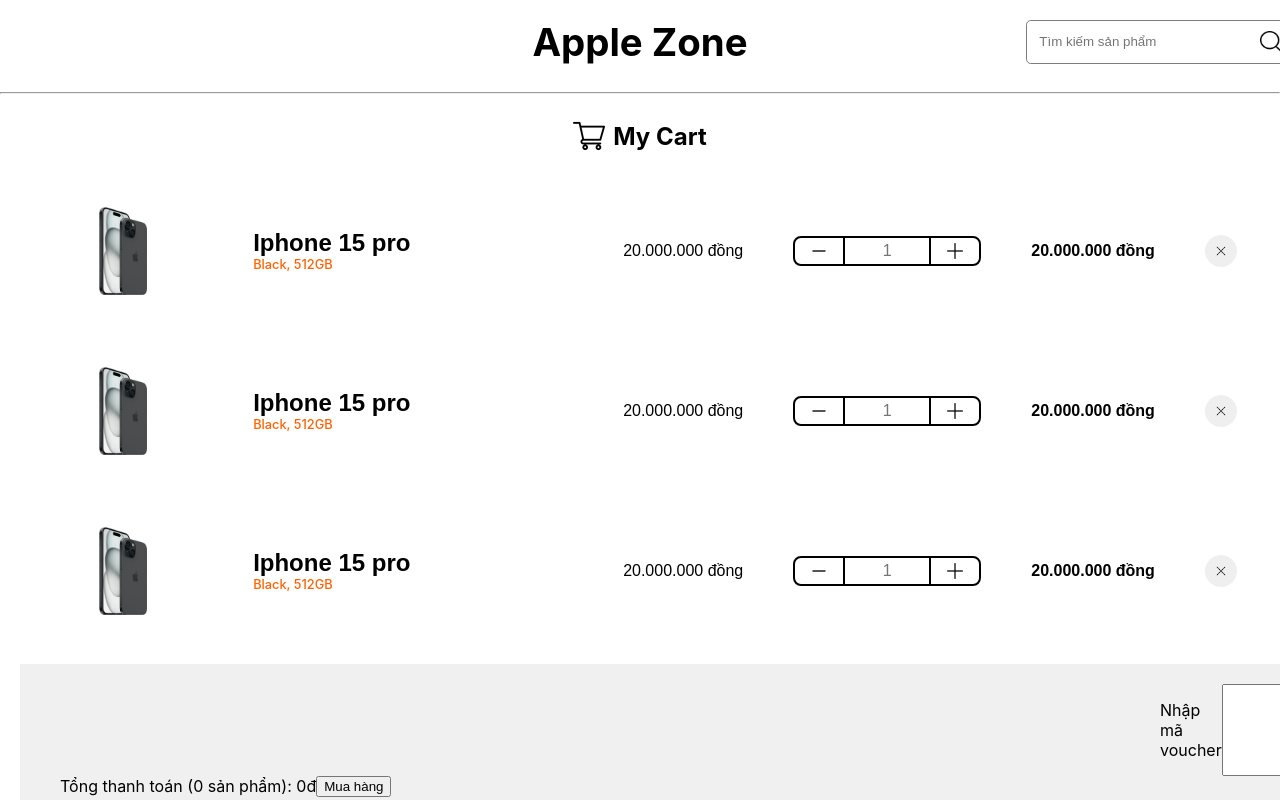
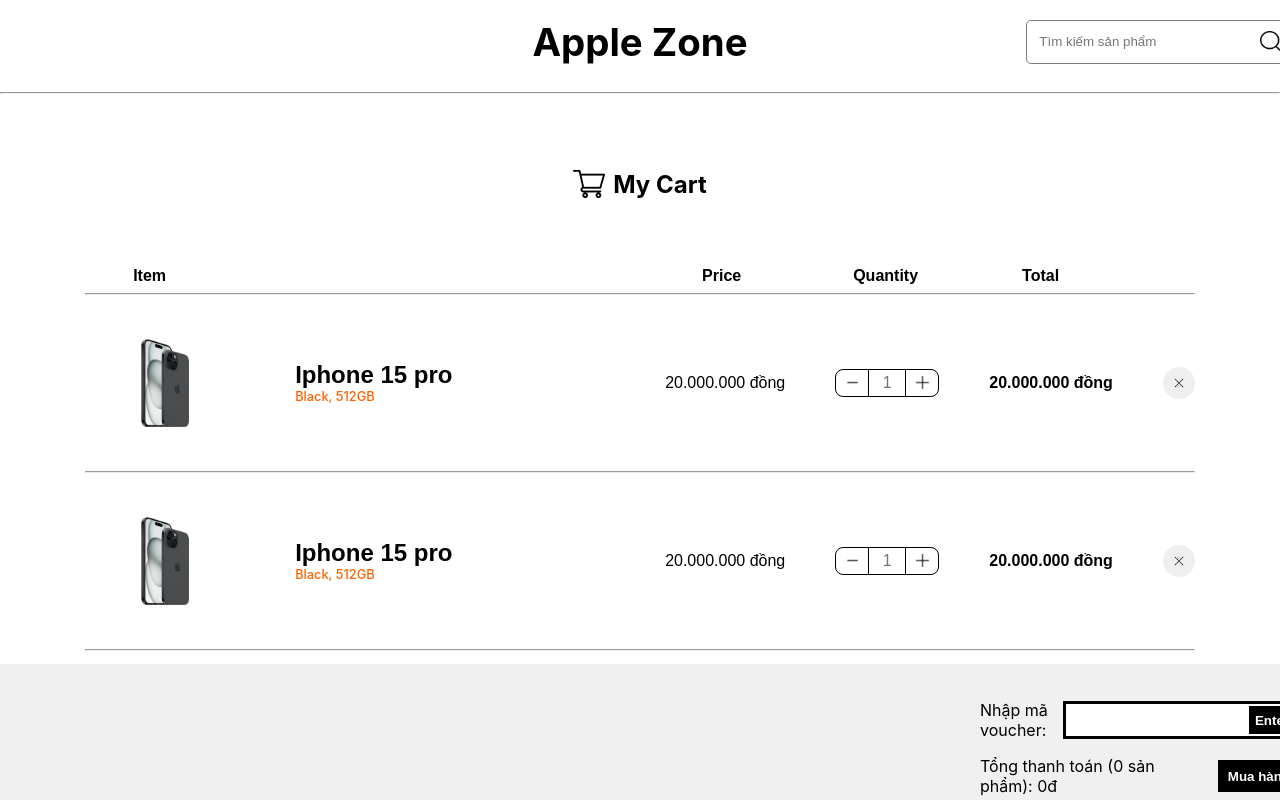
Before and after one commit to huybui76/AppleZone, a React (Create React App) app: page /Cart in a window 1280 px wide. Shown: the top 800 px of the page. Built offline with nearby package versions, Linux system fonts and the light colour scheme; a web font is replaced by a local one.

Commit message:
update cart page

```diff
--- a/src/components/CartItem/CartItem.css
+++ b/src/components/CartItem/CartItem.css
@@ -43,18 +43,18 @@
     display: flex;
     justify-content: center;
     align-items: center;
-    border: 2px solid #000000;
+    border: 1px solid #000000;
     border-radius: 0.5rem;
 
 }
 
 .quantity {
-    width: 5rem;
+    width: 2rem;
     height: 1.5rem;
     font-size: 1rem;
     border: none;
-    border-left: 2px solid #000000;
-    border-right: 2px solid #000000;
+    border-left: 1px solid #000000;
+    border-right: 1px solid #000000;
     text-align: center;
     outline: none;
 }
@@ -64,7 +64,7 @@
     align-items: center;
     justify-content: center;
     background-color: transparent;
-    width: 3rem;
+    width: 2rem;
     height: 1.5rem;
     border: none;
     font-size: 3rem;
@@ -73,11 +73,11 @@
 }
 
 .minus-icon{
-    width: 1rem;
+    width: 0.8rem;
 }
 
 .plus-icon{
-    width: 1rem;
+    width: 0.8rem;
 }
 
 .plus {
@@ -85,7 +85,7 @@
     align-items: center;
     justify-content: center;
     background-color: transparent;
-    width: 3rem;
+    width: 2rem;
     height: 1.5rem;
     border: none;
     font-size: 3rem;
--- a/src/components/CartList/CartList.jsx
+++ b/src/components/CartList/CartList.jsx
@@ -12,8 +12,12 @@ function CartList() {
 
         {item_list.map((item) => (
 
+          <div className="">
+            <CartItem key={item.id} item={item} />
+            <hr />
+          </div>
 
-          <CartItem key={item.id} item={item} />
+
 
 
         ))}
--- a/src/components/Payment/Payment.css
+++ b/src/components/Payment/Payment.css
@@ -10,10 +10,54 @@
 
 .voucher {
     display: flex;
-    margin-left: 70rem;
+    align-items: center;
+    justify-content: center;
+    margin-left: 60rem;
 }
 
-.payment {
+.total-payment {
     display: flex;
-    margin-left: 20px;
+    align-items: center;
+    justify-content: center;
+    margin-left: 60rem;
 }
+
+.voucher-input-container {
+    display: flex;
+    background-color: #ffffff;
+    border: 3px solid #000000;
+    margin-left: 10px;
+    height: 2rem;
+    align-items: center;
+}
+
+.voucher-input{
+    height: 2rem;
+    background-color: transparent;
+    border-radius: 5px;
+    border: none;
+    outline: none;
+
+
+}
+
+.voucher-btn {
+    border: none;
+    background-color: rgb(0, 0, 0);
+    border: 2px solid #ffffff;
+    color: #ffffff;
+    font-weight: 700;
+    height: 2rem;
+    cursor: pointer;
+}
+
+.pay-btn {
+    height: 2rem;
+    width: 6rem;
+    border: none;
+    background-color: #000000;
+    color: #ffffff;
+    font-weight: 700;
+    margin-left: 24px;
+    cursor: pointer;
+}
--- a/src/components/Payment/Payment.jsx
+++ b/src/components/Payment/Payment.jsx
@@ -6,14 +6,17 @@ function Payment() {
   return (
     <div className="payment-container">
         <div className="voucher">
-            <p className="">Nhập mã voucher</p>
-            <input type="text" />
-            <button></button>
+            <p className="">Nhập mã voucher:</p>
+            <div className="voucher-input-container">
+              <input type="text" className='voucher-input'/>
+              <button className='voucher-btn'>Enter</button>
+            </div>
         </div>
-        <div className="payment">
+        <div className="total-payment">
             <div className="">Tổng thanh toán (0 sản phẩm): 0đ</div>
-            <button>Mua hàng</button>
+            <button className='pay-btn'>Mua hàng</button>
         </div>
+        <div className=""></div>
     </div>
   )
 }
--- a/src/pages/Cart/Cart.css
+++ b/src/pages/Cart/Cart.css
@@ -73,6 +73,7 @@
     justify-content: center;
     align-items: center;
     gap: 0.5rem;
+    padding: 3rem;
 }
 
 .shopping-icon {
@@ -84,3 +85,25 @@
     justify-content: center;
 
 }
+
+.info {
+    display: flex;
+    font-family: Arial, Helvetica, sans-serif;
+    font-weight: 600;
+}
+
+.Item {
+    margin-left: 3rem;
+}
+
+.Price {
+    margin-left: 33.5rem;
+}
+
+.Quantity {
+    margin-left: 7rem;
+}
+
+.Total {
+    margin-left: 6.5rem;
+}
--- a/src/pages/Cart/Cart.jsx
+++ b/src/pages/Cart/Cart.jsx
@@ -39,6 +39,13 @@ function Cart() {
 
         <div className="body--cart-content">
           <div className="products-list">
+            <div className="info">
+              <div className="Item">Item</div>
+              <div className="Price">Price</div>
+              <div className="Quantity">Quantity</div>
+              <div className="Total">Total</div>
+            </div>
+            <hr className="hr-cart"/>
             <CartList/>
           </div>
         </div>
```
